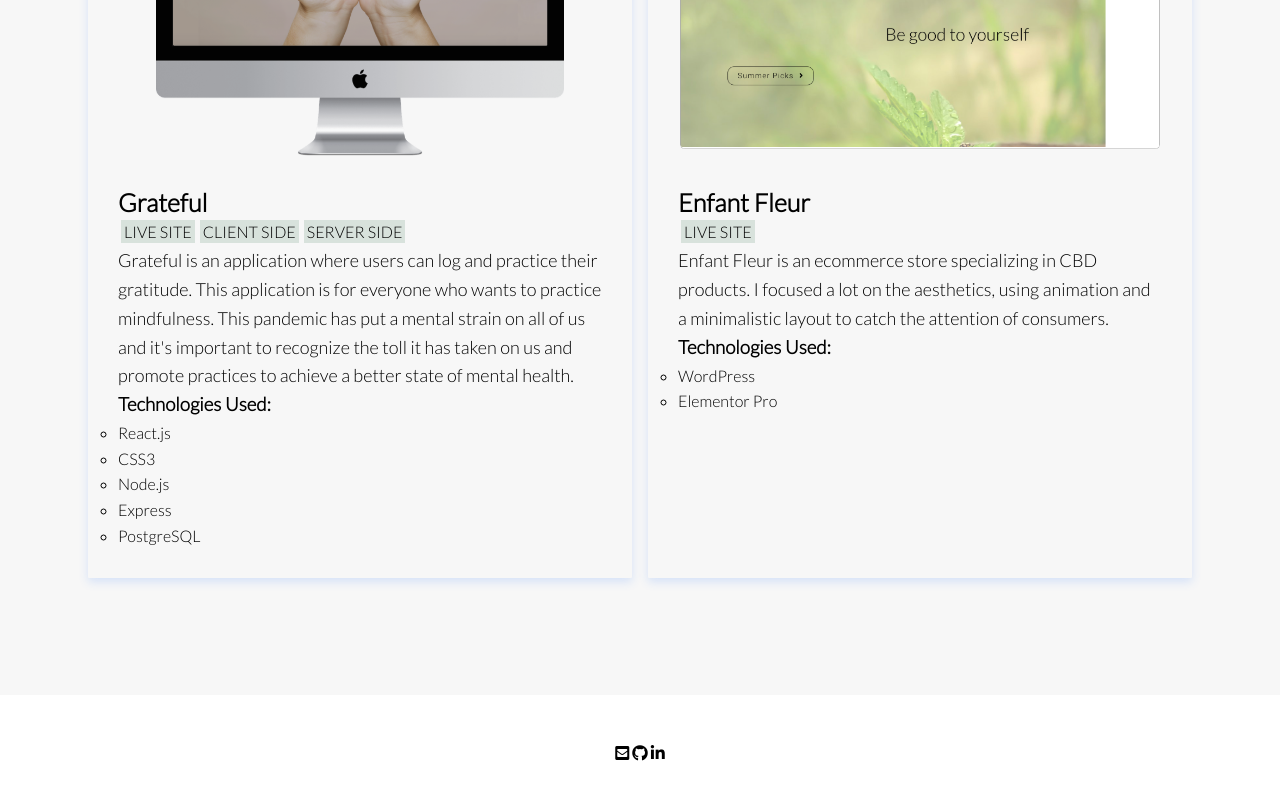
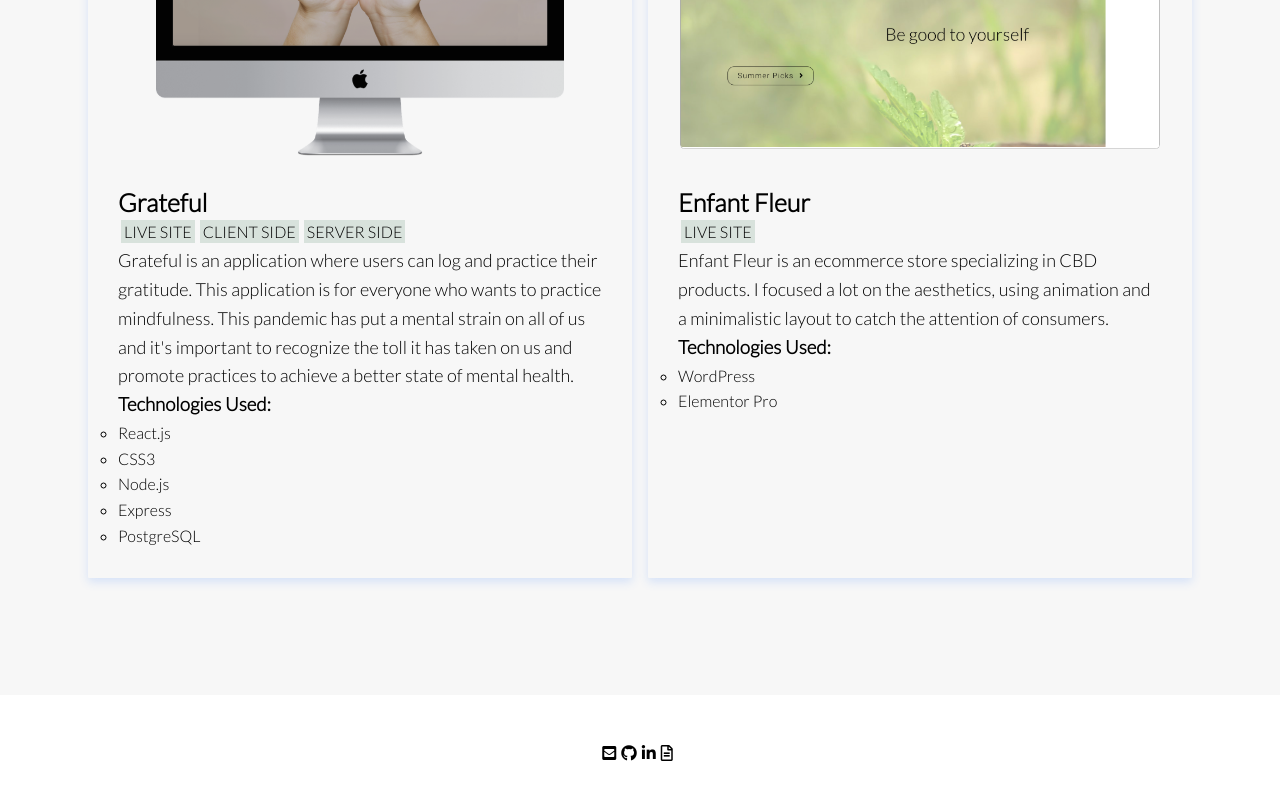
Before and after one commit to josiehandeveloper/jsphn, a React (Create React App) app: page / in a window 1280 px wide. Shown: the part 3316-4116 px from the top of the page. Built offline with nearby package versions, Linux system fonts and the light colour scheme.

Commit message:
added resume to footer

```diff
--- a/src/Components/Footer/Footer.css
+++ b/src/Components/Footer/Footer.css
@@ -9,6 +9,7 @@
 
 .link {
   color: black;
+  margin-right: 5px;
 }
 
 @media only screen and (max-width: 500px) {
--- a/src/Components/Footer/Footer.js
+++ b/src/Components/Footer/Footer.js
@@ -12,7 +12,7 @@
           rel="noreferrer"
         >
           <i className="fas fa-envelope-square"></i>
-        </a>{" "}
+        </a>
         <a
           className="link"
           href="https://github.com/josiehandeveloper"
@@ -20,7 +20,7 @@
           rel="noreferrer"
         >
           <i className="fab fa-github"></i>
-        </a>{" "}
+        </a>
         <a
           className="link"
           href="https://www.linkedin.com/in/josephine-han/"
@@ -29,6 +29,14 @@
         >
           <i className="fab fa-linkedin-in"></i>
         </a>
+        <a
+          className="link"
+          href="https://drive.google.com/file/d/1Br5xE3K_qKIy4SWjb3htBzk6jWtUuZpJ/view?usp=sharing"
+          target="_blank"
+          rel="noreferrer"
+        >
+          <i className="far fa-file-alt"></i>
+        </a>
       </div>
     </div>
   );
```
